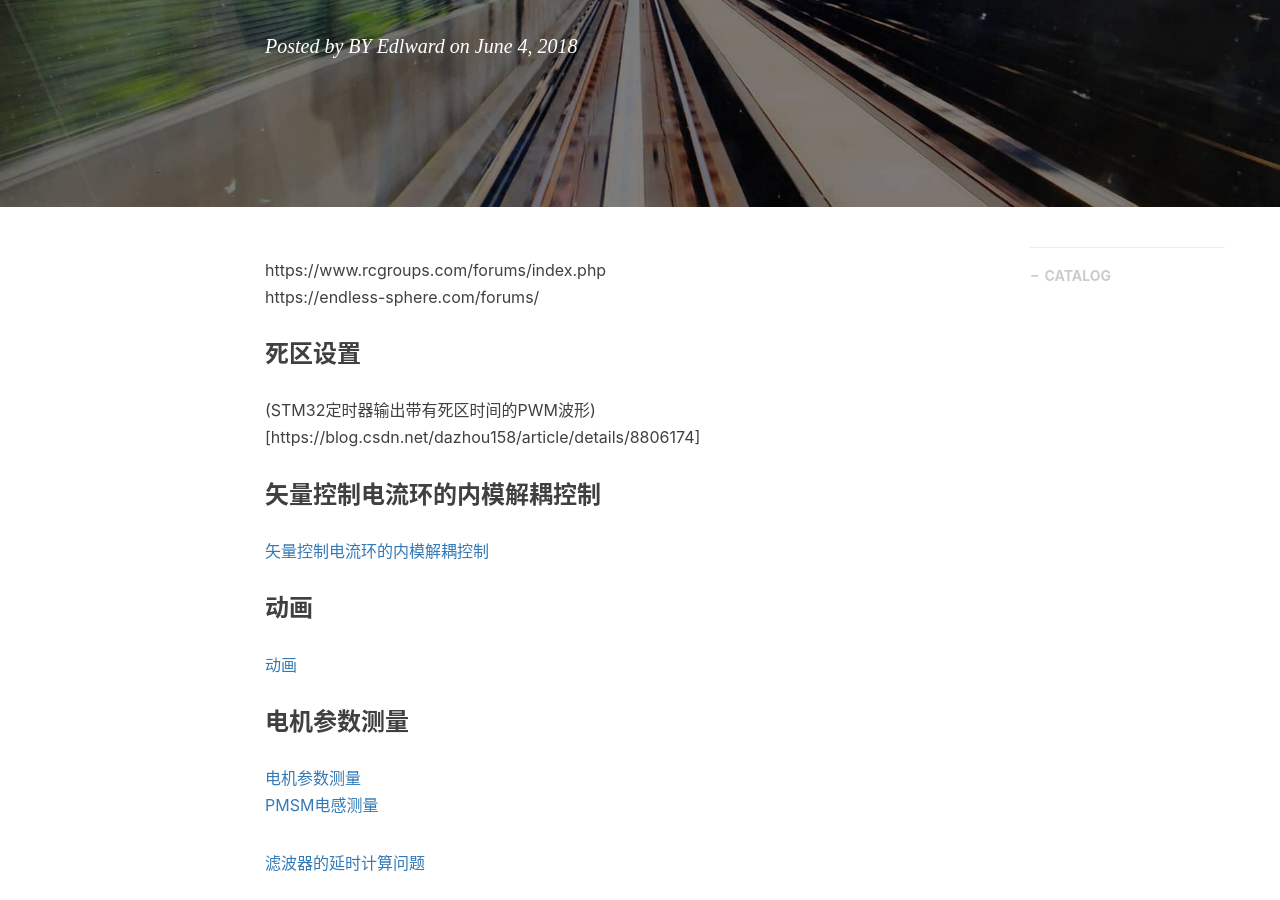
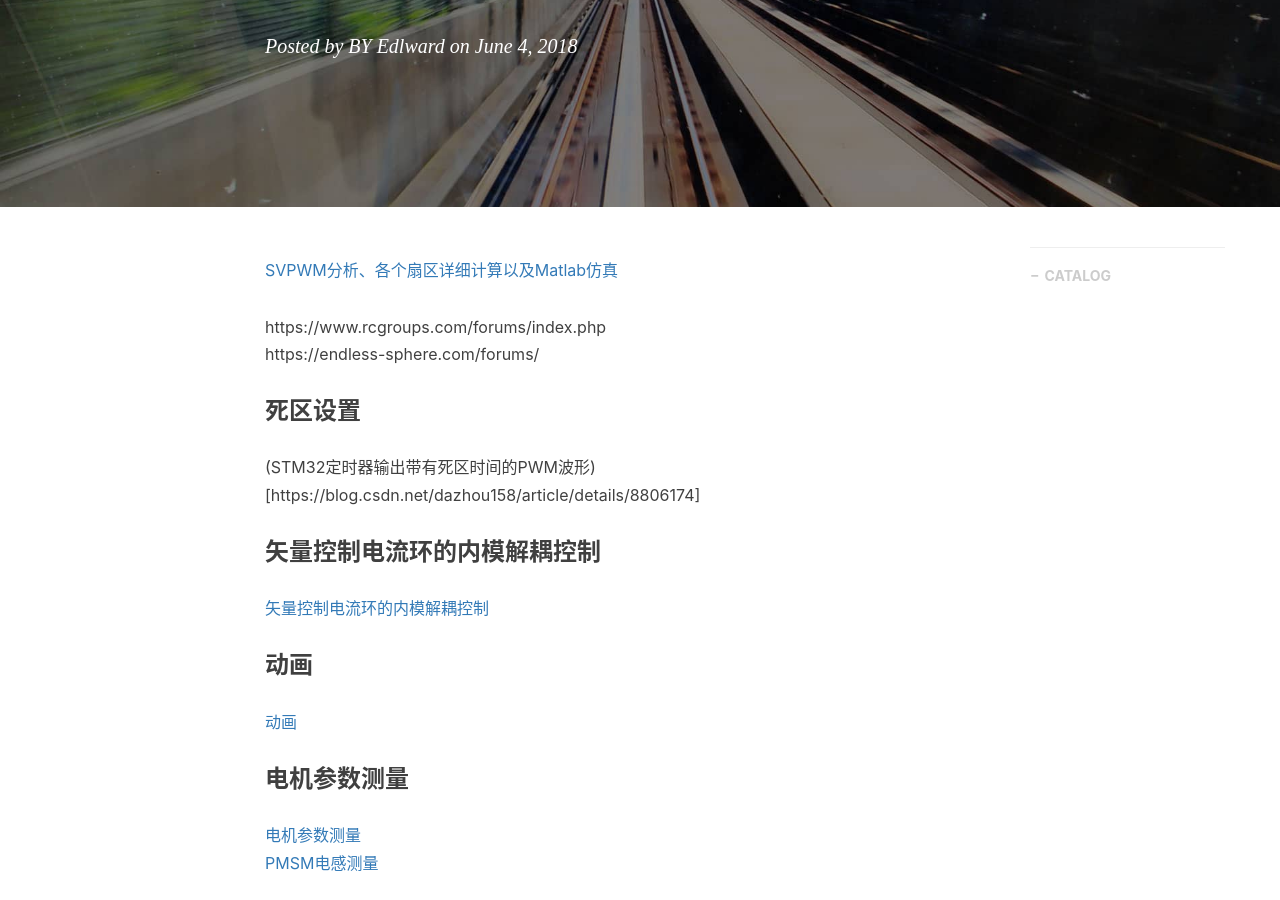
Before and after one commit to gary-robotics/dlward, a Jekyll site: the page built from _posts/2018-10-09-FOC-2018.markdown, in a window 1280 px wide and 900 px high, scrolled down 316 px. Built offline with Jekyll 4.4.1, drawn with Linux system fonts in a browser that asks for light colours; nearby versions of some CDN libraries; comment, search, counter and statistics services are not loaded.

Commit message:
Update 2018-10-09-FOC-2018.markdown

```diff
--- a/_posts/2018-10-09-FOC-2018.markdown
+++ b/_posts/2018-10-09-FOC-2018.markdown
@@ -9,6 +9,9 @@ catalog: true                       # 是否归档
 tags:                               #标签
     - FOC
 ---
+[SVPWM分析、各个扇区详细计算以及Matlab仿真](https://blog.csdn.net/michaelf/article/details/94013805)
+
+
 https://www.rcgroups.com/forums/index.php
 https://endless-sphere.com/forums/
 ### 死区设置
```
